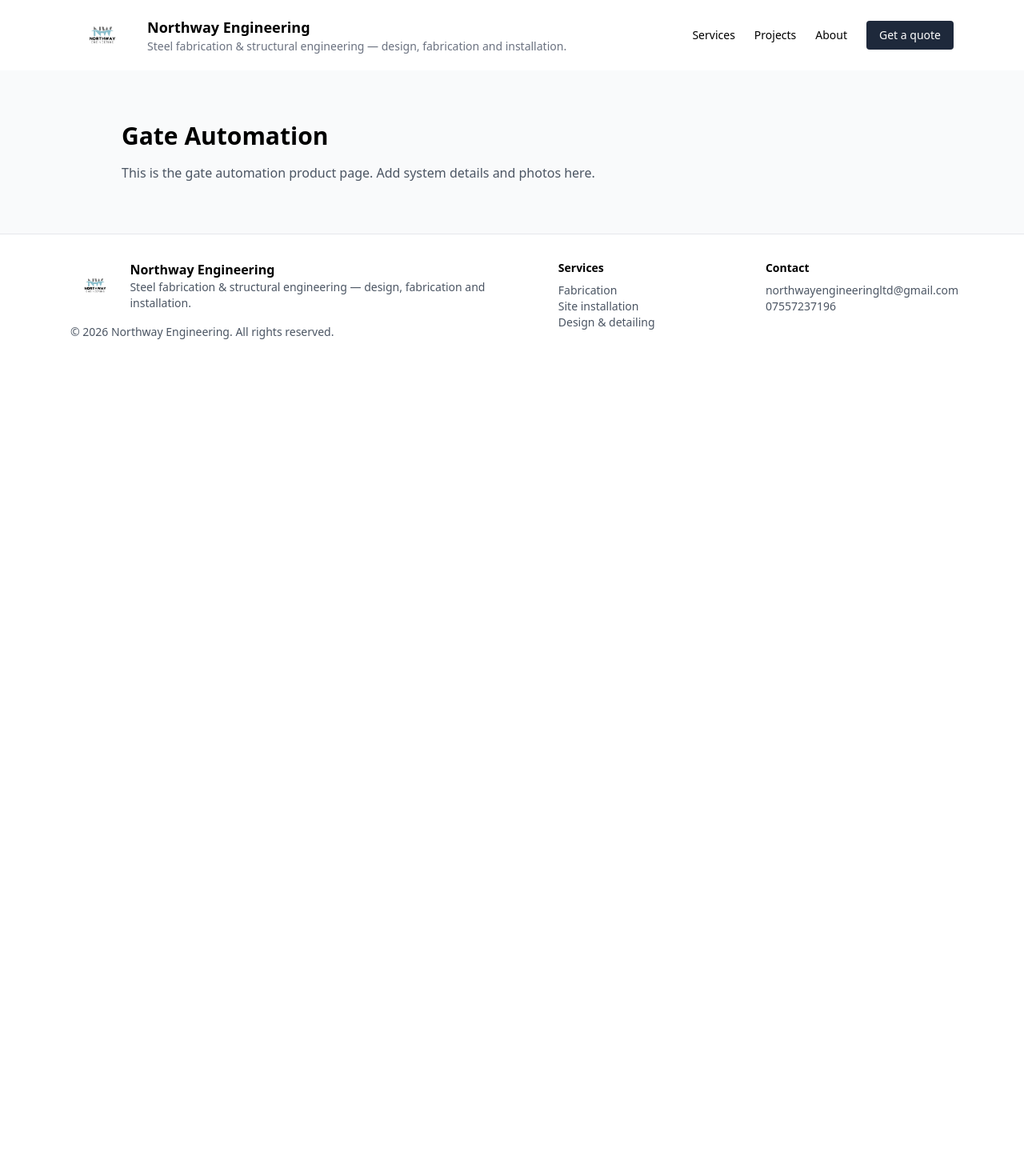
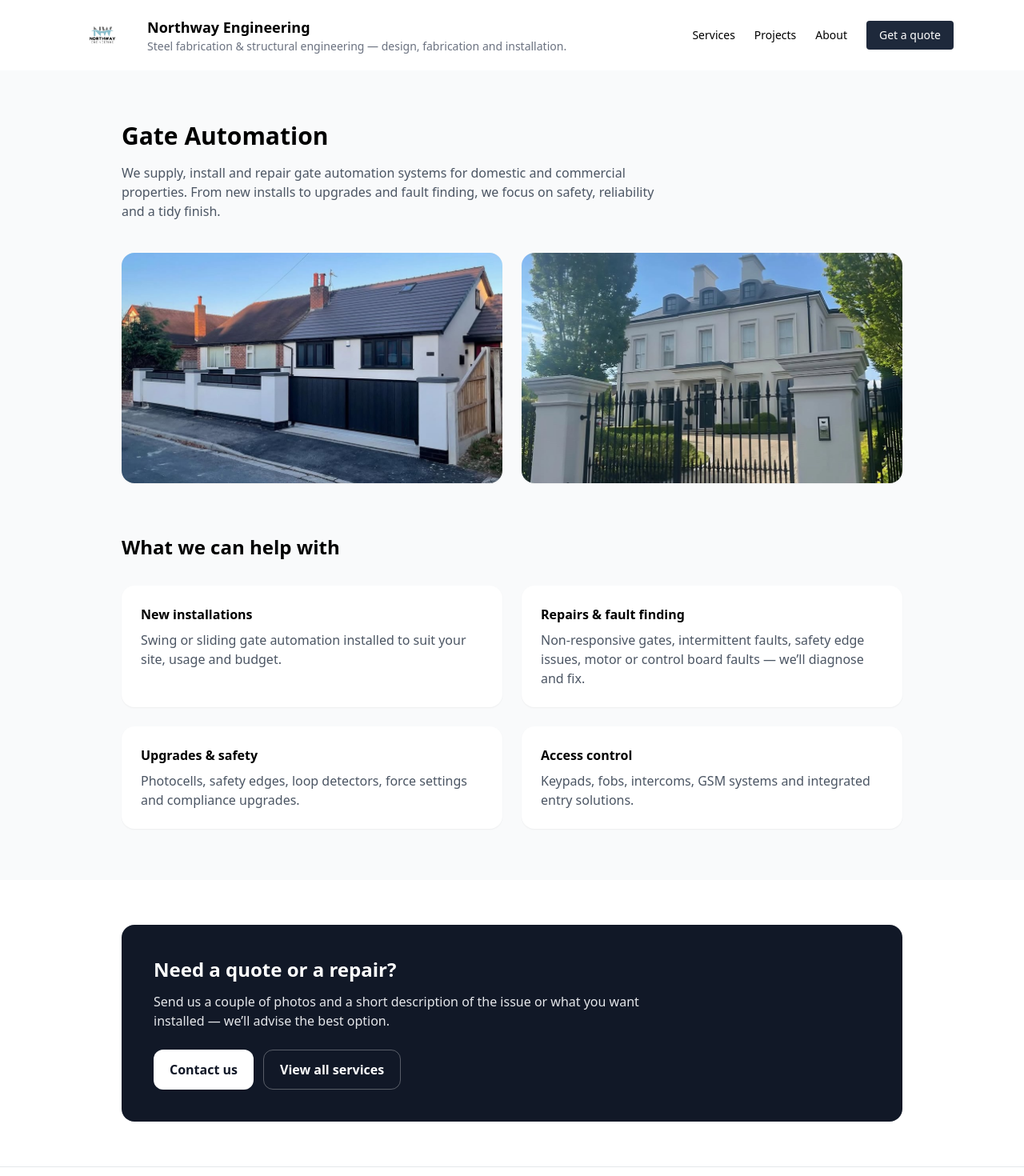
Before and after one commit to giuseppe101-arch/northway-engineering-site2, a Next.js app: page /products/gate-automation in a window 1280 px wide. Shown: the top 1470 px of the page at 80% size. Before the commit the page ends 800 px from the top, so only its background shows below. Built offline with nearby package versions, Linux system fonts and the light colour scheme.

Commit message:
Update gate-automation.jsx

```diff
--- a/pages/products/gate-automation.jsx
+++ b/pages/products/gate-automation.jsx
@@ -1,6 +1,7 @@
-import Head from 'next/head'
-import Header from '../../components/Header'
-import Footer from '../../components/Footer'
+import Head from "next/head";
+import Image from "next/image";
+import Header from "../../components/Header";
+import Footer from "../../components/Footer";
 
 export default function GateAutomationPage() {
   return (
@@ -9,22 +10,112 @@ export default function GateAutomationPage() {
         <title>Gate Automation — Northway Engineering</title>
         <meta
           name="description"
-          content="Swing and sliding gate automation systems with access control."
+          content="Gate automation supply, installation and repairs across Liverpool and the North West — swing gates, sliding gates, access control and safety upgrades."
         />
       </Head>
 
       <Header />
 
       <main className="bg-gray-50">
+        {/* INTRO */}
         <section className="max-w-5xl mx-auto px-6 py-16">
           <h1 className="text-3xl font-bold">Gate Automation</h1>
           <p className="mt-4 text-gray-600 max-w-2xl">
-            This is the gate automation product page. Add system details and photos here.
+            We supply, install and repair gate automation systems for domestic and commercial
+            properties. From new installs to upgrades and fault finding, we focus on safety,
+            reliability and a tidy finish.
           </p>
+
+          <div className="mt-10 grid gap-6 md:grid-cols-2">
+            <div className="relative w-full h-72 rounded-2xl overflow-hidden shadow-sm">
+              <Image
+                src="/images/autogate1.jpg"
+                alt="Automated gate installation"
+                fill
+                sizes="(max-width: 768px) 100vw, 50vw"
+                className="object-cover"
+                priority
+              />
+            </div>
+
+            <div className="relative w-full h-72 rounded-2xl overflow-hidden shadow-sm">
+              <Image
+                src="/images/autogate2.jpg"
+                alt="Gate automation and access control"
+                fill
+                sizes="(max-width: 768px) 100vw, 50vw"
+                className="object-cover"
+              />
+            </div>
+          </div>
+        </section>
+
+        {/* WHAT WE DO */}
+        <section className="max-w-5xl mx-auto px-6 pb-16">
+          <h2 className="text-2xl font-bold">What we can help with</h2>
+
+          <div className="mt-8 grid gap-6 md:grid-cols-2">
+            <div className="bg-white rounded-2xl p-6 shadow-sm">
+              <h3 className="font-semibold">New installations</h3>
+              <p className="mt-2 text-gray-600">
+                Swing or sliding gate automation installed to suit your site, usage and budget.
+              </p>
+            </div>
+
+            <div className="bg-white rounded-2xl p-6 shadow-sm">
+              <h3 className="font-semibold">Repairs & fault finding</h3>
+              <p className="mt-2 text-gray-600">
+                Non-responsive gates, intermittent faults, safety edge issues, motor or control
+                board faults — we’ll diagnose and fix.
+              </p>
+            </div>
+
+            <div className="bg-white rounded-2xl p-6 shadow-sm">
+              <h3 className="font-semibold">Upgrades & safety</h3>
+              <p className="mt-2 text-gray-600">
+                Photocells, safety edges, loop detectors, force settings and compliance upgrades.
+              </p>
+            </div>
+
+            <div className="bg-white rounded-2xl p-6 shadow-sm">
+              <h3 className="font-semibold">Access control</h3>
+              <p className="mt-2 text-gray-600">
+                Keypads, fobs, intercoms, GSM systems and integrated entry solutions.
+              </p>
+            </div>
+          </div>
+        </section>
+
+        {/* CTA */}
+        <section className="bg-white">
+          <div className="max-w-5xl mx-auto px-6 py-14">
+            <div className="rounded-2xl bg-gray-900 text-white p-8 md:p-10">
+              <h2 className="text-2xl font-bold">Need a quote or a repair?</h2>
+              <p className="mt-3 text-gray-200 max-w-2xl">
+                Send us a couple of photos and a short description of the issue or what you want
+                installed — we’ll advise the best option.
+              </p>
+
+              <div className="mt-6 flex flex-wrap gap-3">
+                <a
+                  href="/contact"
+                  className="inline-flex items-center justify-center rounded-xl bg-white text-gray-900 px-5 py-3 font-semibold shadow-sm"
+                >
+                  Contact us
+                </a>
+                <a
+                  href="/services"
+                  className="inline-flex items-center justify-center rounded-xl border border-white/30 text-white px-5 py-3 font-semibold"
+                >
+                  View all services
+                </a>
+              </div>
+            </div>
+          </div>
         </section>
       </main>
 
       <Footer />
     </>
-  )
+  );
 }
```
